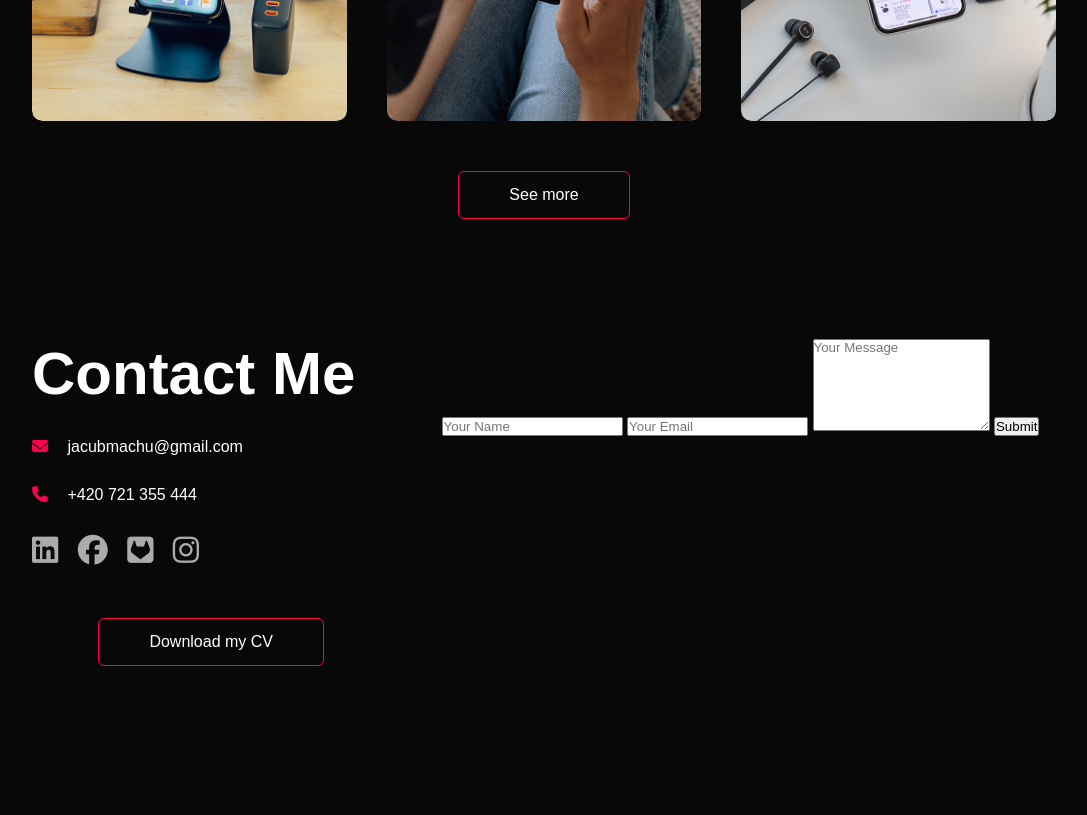
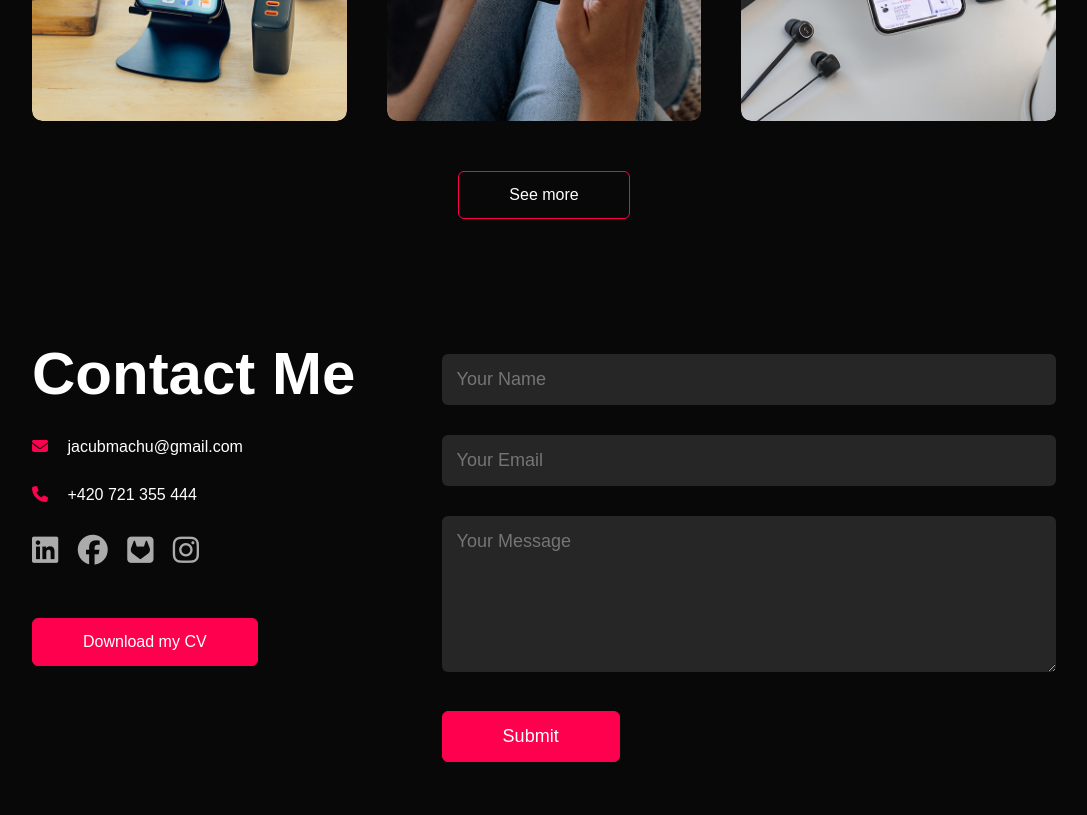
Before and after one commit to JakubMachu/Personal-website, a plain HTML site: page index.html in a window 1280 px wide. Shown: the part 2306-3121 px from the top of the page, without its empty margins (96-1183 px from the left). Before the commit the page ends 3032 px from the top, so only its background shows below. Drawn offline with Linux system fonts and the light colour scheme.

Commit message:
Updated contact section + cv

```diff
--- a/index.html
+++ b/index.html
@@ -219,7 +219,9 @@
                 ><i class="fa-brands fa-instagram"></i
               ></a>
             </div>
-            <a href="" class="btn btn2">Download my CV</a>
+            <a href="images/Jakub's Resume.pdf" download class="btn btn2"
+              >Download my CV</a
+            >
           </div>
           <div class="contact-right">
             <form>
@@ -235,7 +237,7 @@
                 rows="6"
                 placeholder="Your Message"
               ></textarea>
-              <button type="submit">Submit</button>
+              <button type="submit" class="btn btn2">Submit</button>
             </form>
           </div>
         </div>
--- a/style.css
+++ b/style.css
@@ -288,3 +288,28 @@ nav ul li a:hover::after {
   color: #ff004f;
   transform: translateY(-5px);
 }
+.btn.btn2 {
+  display: inline-block;
+  background: #ff004f;
+}
+.contact-right form {
+  width: 100%;
+}
+form input,
+form textarea {
+  width: 100%;
+  border: 0;
+  outline: none;
+  background: #262626;
+  padding: 15px;
+  margin: 15px 0;
+  color: #fff;
+  font-size: 18px;
+  border-radius: 6px;
+}
+form .btn2 {
+  padding: 14px 60px;
+  font-size: 18px;
+  margin-top: 20px;
+  cursor: pointer;
+}
```
Also changed, not shown: 2 other files.
